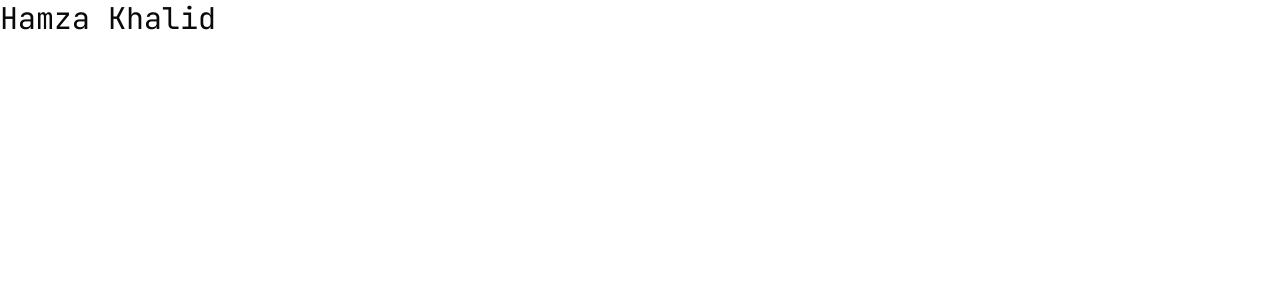
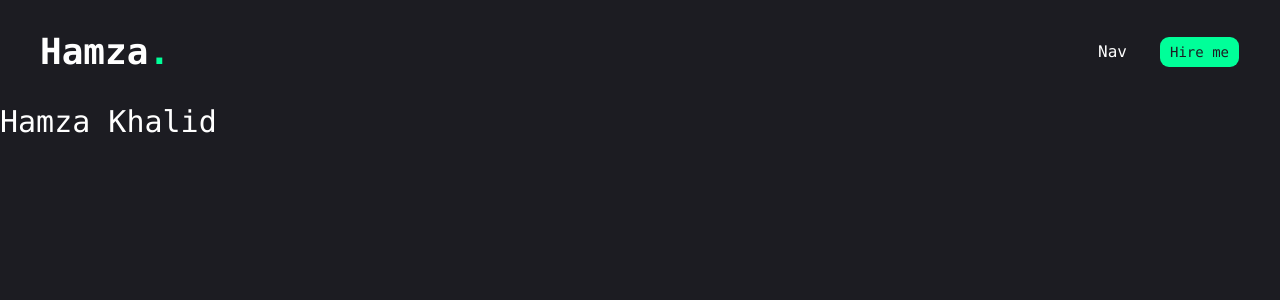
Before and after one commit to Hamza11067/portfolio, a Next.js app: page / in a window 1280 px wide. Shown: the top 300 px of the page. Built offline with nearby package versions, Linux system fonts and the light colour scheme.

Commit message:
Working on navbar

```diff
--- a/app/globals.css
+++ b/app/globals.css
@@ -7,8 +7,6 @@
 @theme inline {
   --color-background: var(--background);
   --color-foreground: var(--foreground);
-  --font-sans: var(--font-sans);
-  --font-mono: var(--font-geist-mono);
   --font-heading: var(--font-sans);
   --color-sidebar-ring: var(--sidebar-ring);
   --color-sidebar-border: var(--sidebar-border);
@@ -46,25 +44,36 @@
   --radius-2xl: calc(var(--radius) * 1.8);
   --radius-3xl: calc(var(--radius) * 2.2);
   --radius-4xl: calc(var(--radius) * 2.6);
-  --font-mono: var(--font-jetBrainsMono);
+  --font-primary: var(--font-jetBrainsMono);
+  --color-accent-hover: #00e187;
 
+  --breakpoint-sm: 640px;
+  --breakpoint-md: 768px;
+  --breakpoint-lg: 960px;
+  --breakpoint-xl: 1200px;
 }
 
 :root {
-  --background: oklch(1 0 0);
-  --foreground: oklch(0.145 0 0);
+  --background: #1c1c22;        /* The dark color from the video */
+  --foreground: #ffffff;        /* White text */
+  --primary: #00ff99;           /* The green color */
+  --primary-foreground: #1c1c22;
+  --accent: #00ff99;
+  --accent-foreground: #1c1c22;
+  /* --background: oklch(1 0 0); */
+  /* --foreground: oklch(0.145 0 0); */
   --card: oklch(1 0 0);
   --card-foreground: oklch(0.145 0 0);
   --popover: oklch(1 0 0);
   --popover-foreground: oklch(0.145 0 0);
-  --primary: oklch(0.205 0 0);
-  --primary-foreground: oklch(0.985 0 0);
+  /* --primary: oklch(0.205 0 0); */
+  /* --primary-foreground: oklch(0.985 0 0); */
   --secondary: oklch(0.97 0 0);
   --secondary-foreground: oklch(0.205 0 0);
   --muted: oklch(0.97 0 0);
   --muted-foreground: oklch(0.556 0 0);
-  --accent: oklch(0.97 0 0);
-  --accent-foreground: oklch(0.205 0 0);
+  /* --accent: oklch(0.97 0 0); */
+  /* --accent-foreground: oklch(0.205 0 0); */
   --destructive: oklch(0.577 0.245 27.325);
   --border: oklch(0.922 0 0);
   --input: oklch(0.922 0 0);
@@ -124,9 +133,9 @@
     @apply border-border outline-ring/50;
   }
   body {
-    @apply bg-background text-foreground;
+    @apply font-primary bg-background text-foreground leading-loose;
   }
   html {
-    @apply font-sans;
+    @apply font-primary;
   }
 }
--- a/app/layout.jsx
+++ b/app/layout.jsx
@@ -1,10 +1,11 @@
 import { JetBrains_Mono } from "next/font/google";
 import "./globals.css";
+import Header from "@/components/Header";
 
 const JetBrainsMono = JetBrains_Mono({
   variable: "--font-jetBrainsMono",
   subsets: ["latin"],
-  weight: ["100", "200", "300", "400", "500", "600", "700", "800"]
+  weight: ["100", "200", "300", "400", "500", "600", "700", "800"],
 });
 
 export const metadata = {
@@ -17,8 +18,12 @@ export default function RootLayout({ children }) {
     <html
       lang="en"
       className={`${JetBrainsMono.variable} h-full antialiased`}
+      suppressHydrationWarning
     >
-      <body className="min-h-full flex flex-col font-mono">{children}</body>
+      <body className="min-h-full flex flex-col font-mono">
+        <Header />
+        {children}
+      </body>
     </html>
   );
 }
--- /dev/null
+++ b/components/Header.jsx
@@ -0,0 +1,31 @@
+import Link from "next/link";
+import { Button } from "./ui/button";
+import Nav from "./Nav";
+
+const Header = () => {
+  return (
+    <header className="py-8 xl:py12 text-white">
+      <div className="container mx-auto flex justify-between items-center">
+        {/* logo */}
+        <Link href="/">
+          <h1 className="text-4xl font-semibold">
+            Hamza
+            <span className="text-accent ">.</span>
+          </h1>
+        </Link>
+        {/* Desktop Navigation & hire me button */}
+        <div className="hidden xl:flex items-center gap-8">
+          <Nav />
+          <Link href="/contact">
+            <Button>Hire me</Button>
+          </Link>
+        </div>
+
+        {/* Mobile navigation */}
+        <div className="xl:hidden">mobile</div>
+      </div>
+    </header>
+  );
+};
+
+export default Header;
--- /dev/null
+++ b/components/Nav.jsx
@@ -0,0 +1,9 @@
+import React from 'react'
+
+const Nav = () => {
+  return (
+    <div>Nav</div>
+  )
+}
+
+export default Nav
```
